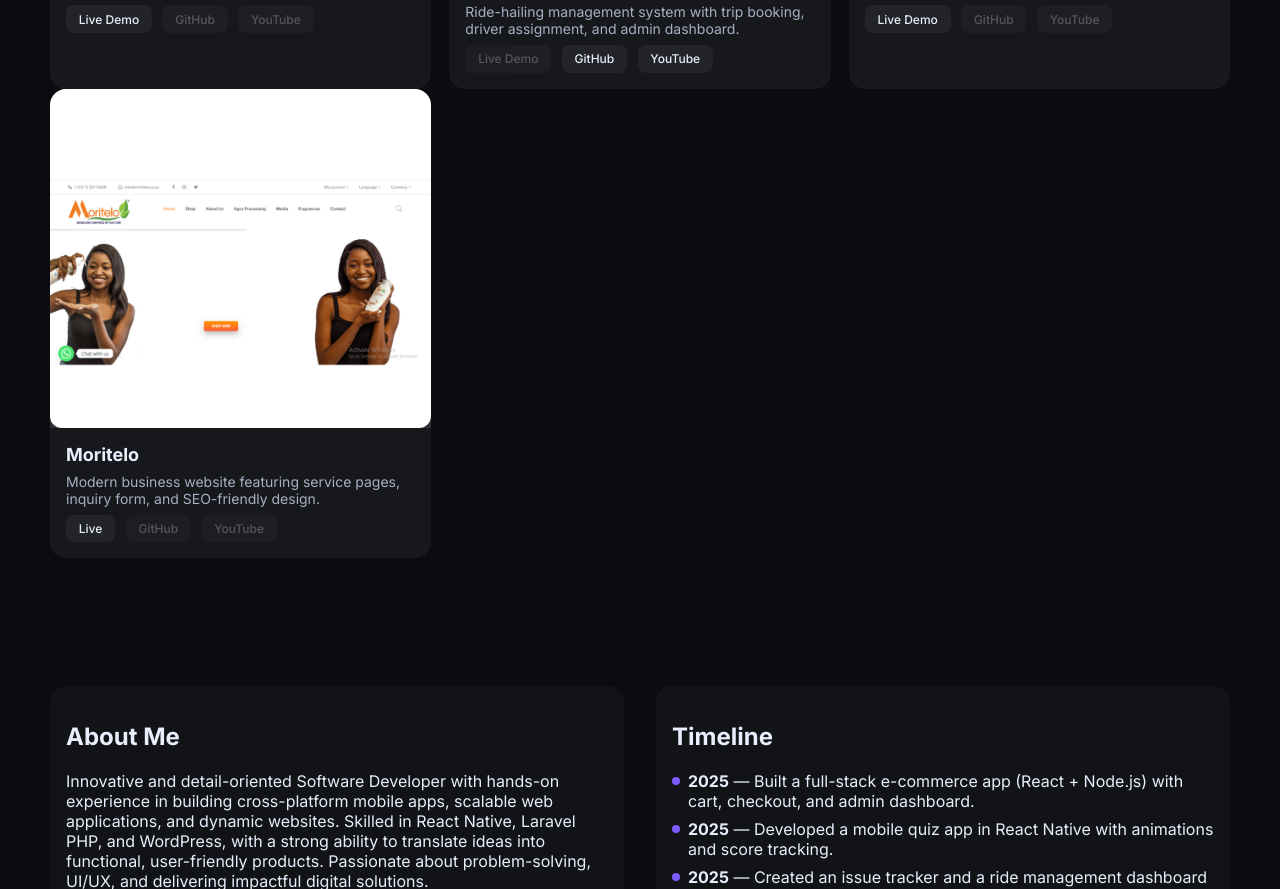
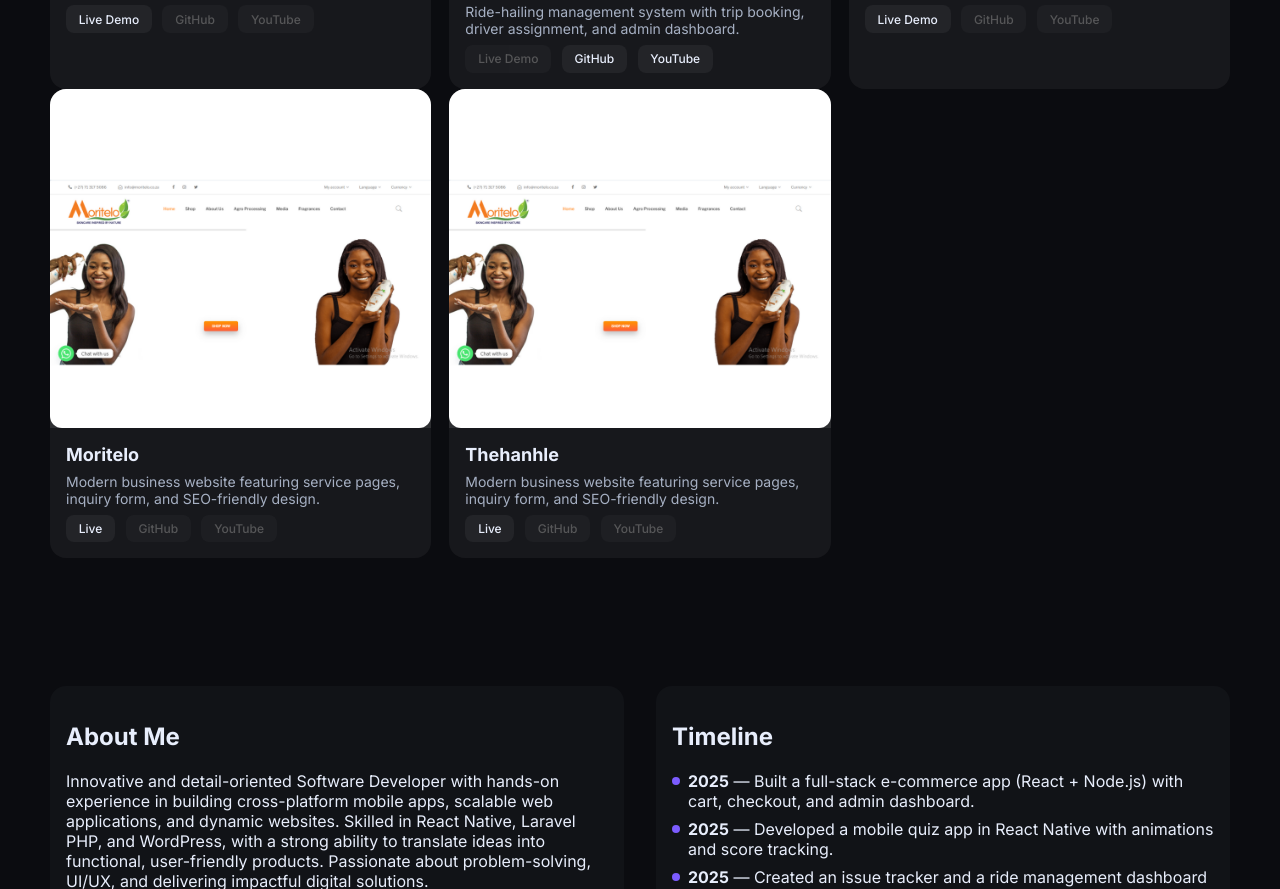
Before and after one commit to Bros-flame/resume-site.github.io, a plain HTML site: page index.html in a window 1280 px wide. Shown: the part 1904-2793 px from the top of the page. Drawn offline with Linux system fonts and the light colour scheme.

Commit message:
Update index.html

```diff
--- a/index.html
+++ b/index.html
@@ -250,7 +250,18 @@
           </div>
         </div>
       </div>
-
+      <div class="card">
+        <div class="thumb"><img src="./moritelo.png" style="max-width:100%; height:auto; border-radius:12px;" /></div>
+        <div class="content">
+          <h3 class="title">Thehanhle</h3>
+          <p class="desc">Modern business website featuring service pages, inquiry form, and SEO-friendly design.</p>
+          <div class="links">
+              <a href="https://moritelo.co.za/" >Live</a>
+              <a  class="disabled" href="https://github.com/YourUsername/RideX" target="_blank">GitHub</a>
+              <a  class="disabled" href="https://youtube.com/your-video-link" target="_blank">YouTube</a>
+          </div>
+        </div>
+      </div>
     </div>
   </section>
 
```
